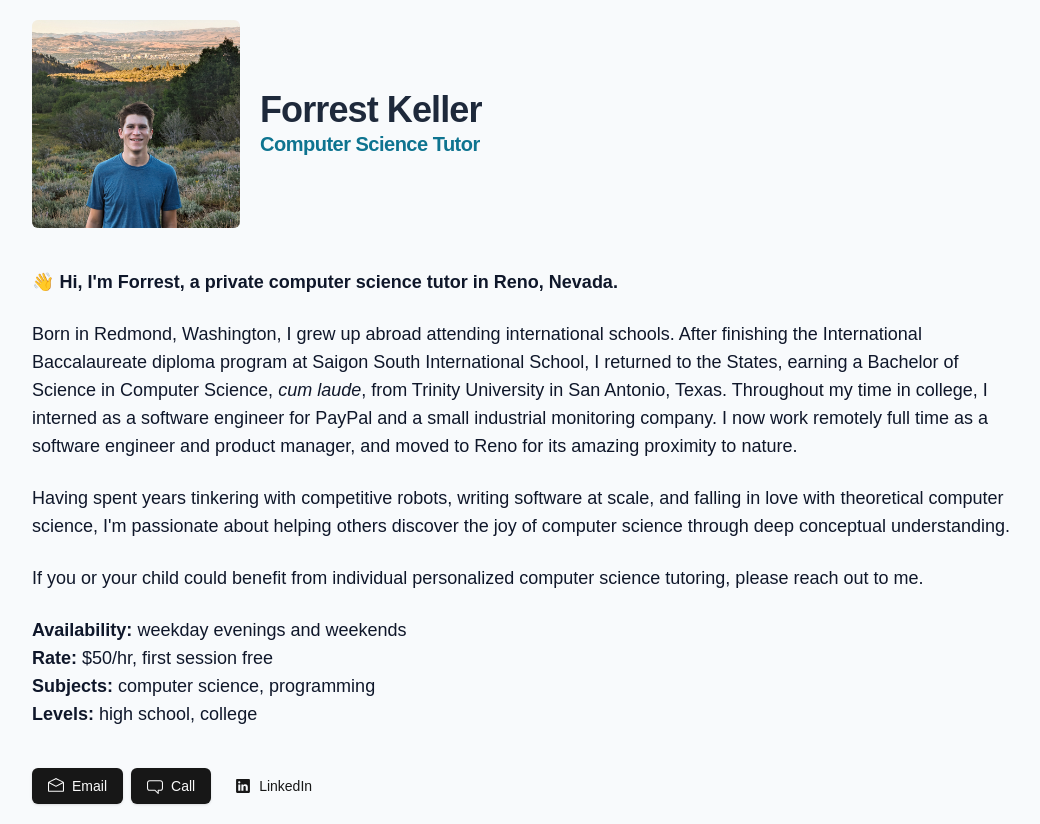
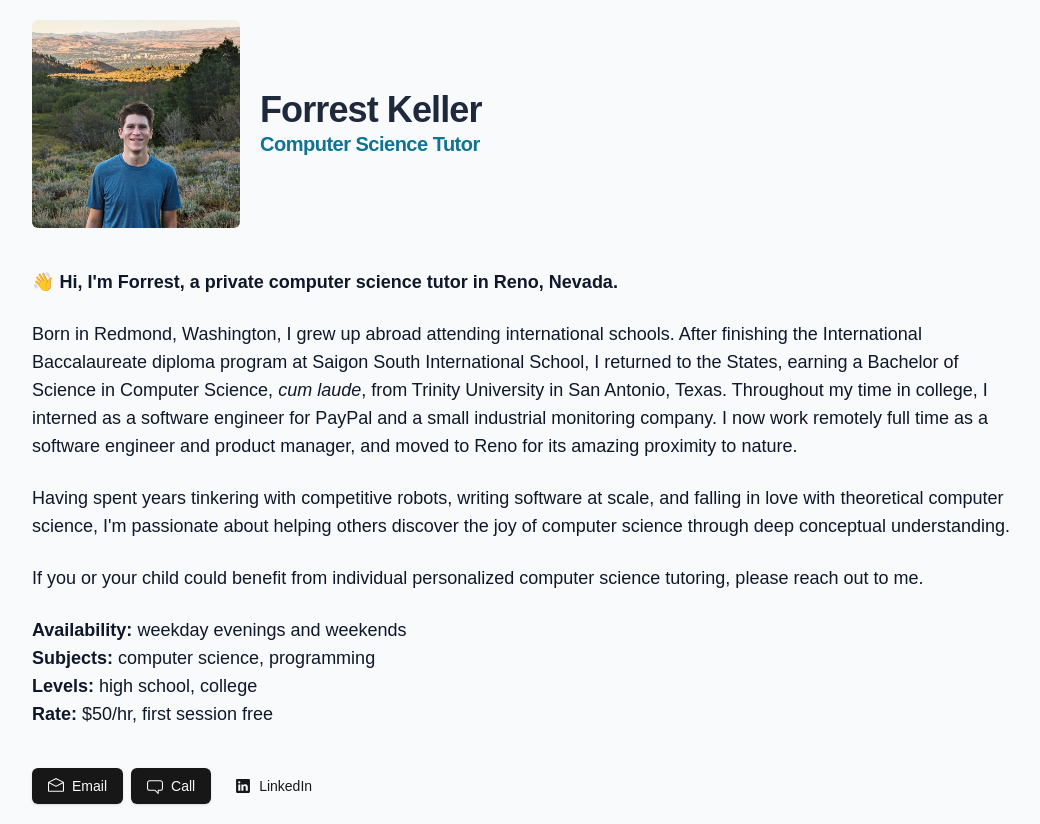
Before and after one commit to forrest-keller/tutoring-website, a Next.js app: page / in a window 1280 px wide. Shown: the whole page, without its empty margins (116-1156 px from the left). Built offline with nearby package versions, Linux system fonts and the light colour scheme.

Commit message:
fix: ordering

```diff
--- a/src/app/page.tsx
+++ b/src/app/page.tsx
@@ -67,11 +67,11 @@ export default function Home() {
             <TypographyP>
               <b>Availability:</b> weekday evenings and weekends
               <br />
-              <b>Rate:</b> $50/hr, first session free
-              <br />
               <b>Subjects:</b> computer science, programming
               <br />
               <b>Levels:</b> high school, college
+              <br />
+              <b>Rate:</b> $50/hr, first session free
             </TypographyP>
           </div>
           <div className="flex gap-2">
```
